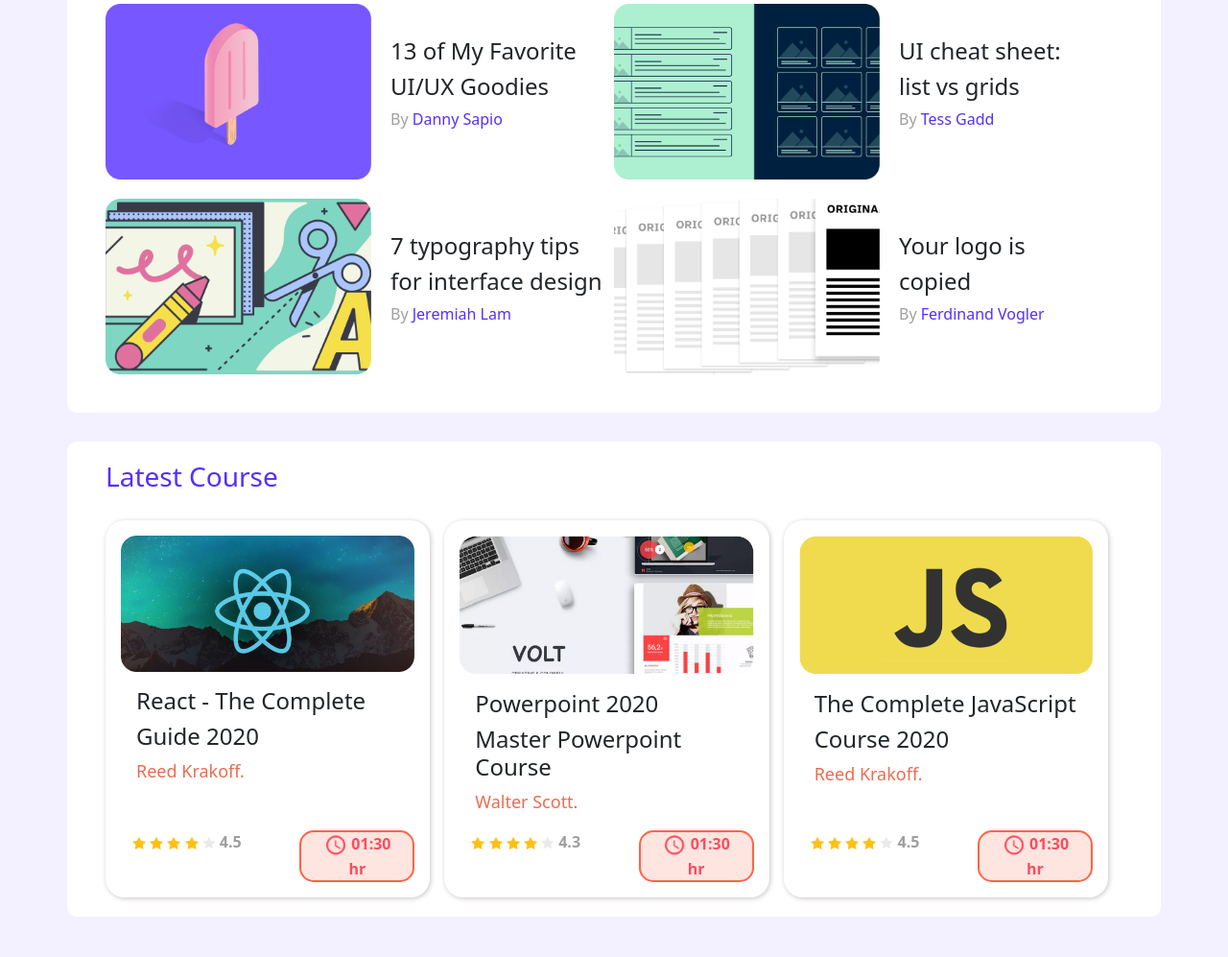
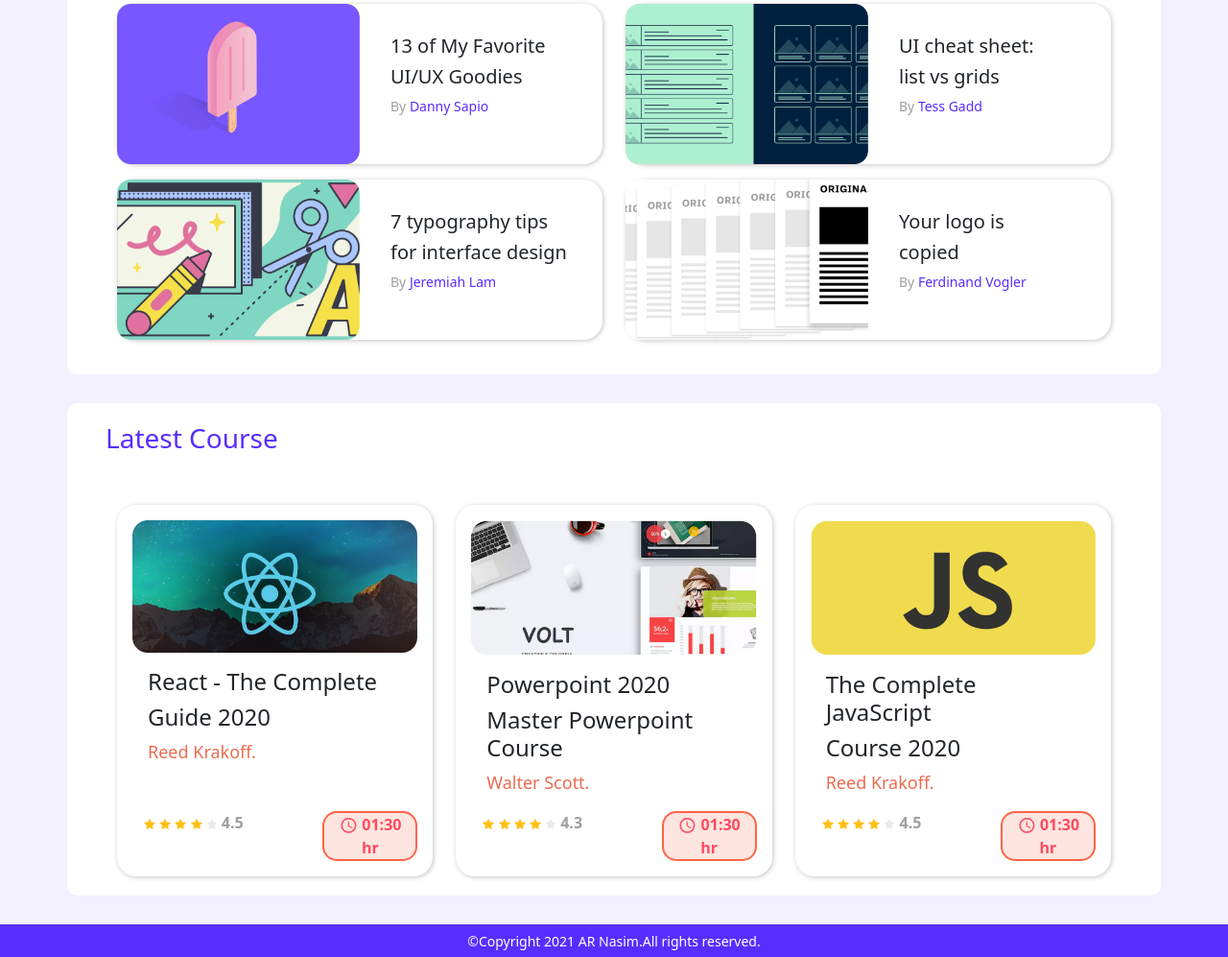
Before and after one commit to AR-Nasim/leader-board, a plain HTML site: page index.html in a window 1280 px wide. Shown: the part 525-1522 px from the top of the page at 96% size. Drawn offline with nearby package versions, Linux system fonts and the light colour scheme.

Commit message:
Responsive for mobile and laptop

```diff
--- a/index.html
+++ b/index.html
@@ -21,8 +21,8 @@
                 aria-controls="navbarNav" aria-expanded="false" aria-label="Toggle navigation">
                 <span class="navbar-toggler-icon"></span>
             </button>
-            <div class="collapse navbar-collapse justify-content-end" id="navbarNav">
-                <ul class="navbar-nav align-items-center">
+            <div class="collapse navbar-collapse" id="navbarNav">
+                <ul class="navbar-nav align-items-center ms-auto">
                     <li class="nav-item navi">
                         <a class="nav-link active" aria-current="page" href="#">Home</a>
                     </li>
@@ -32,7 +32,7 @@
                     <li class="nav-item navi">
                         <a class="nav-link" href="#">Works</a>
                     </li>
-                    <li class="nav-item">
+                    <li class="nav-item navi">
                         <a class="nav-link" href="#"><img src="icon/Ellipse.png" alt=""></a>
                     </li>
                 </ul>
@@ -73,46 +73,86 @@
         </section>
         <div class="line"></div>
         <h3 class="title">Top Blog</h3>
-        <div class="row blog">
-            <div class="col-md-6 blog d-flex ">
-                <img src="image/blog/blog1.png" alt="">
-                <div class="blog-item flex-column d-flex justify-content-center">
-                    <h4>13 of My Favorite</h4>
-                    <h4>UI/UX Goodies</h4>
-                    <p>By<span> Danny Sapio</span></p>
+        <div class="row">
+            <div class="col-md-6 ">
+                <div class="card mb-3" style="max-width: 540px;">
+                    <div class="row g-0">
+                      <div class="col-md-6">
+                         <img class="card-img" src="image/blog/blog1.png" alt="">
+                      </div>
+                      <div class="col-md-6 p-3 blog-item">
+                        <div class="card-body d-flex flex-column justify-content-center">
+                          <h5 class="card-title">13 of My Favorite</h5>
+                          <h5 class="card-title">UI/UX Goodies</h5>
+                          <small class="card-text">By<span> Danny Sapio</span></small>
+                        </div>
+                      </div>
+                    </div>
                 </div>
             </div>
-            <div class="col-md-6 blog d-flex">
-                <img src="image/blog/blog2.png" alt="">
-                <div class="blog-item flex-column d-flex justify-content-center">
-                    <h4>UI cheat sheet: </h4>
-                    <h4>list vs grids</h4>
-                    <p>By<span> Tess Gadd</span></p>
+
+            <div class="col-md-6 ">
+                <div class="card mb-3" style="max-width: 540px;">
+                    <div class="row g-0">
+                      <div class="col-md-6">
+                        <img class="card-img" src="image/blog/blog2.png" alt="">
+                      </div>
+                      <div class="col-md-6 p-3 blog-item">
+                        <div class="card-body d-flex flex-column justify-content-center">
+                          <h5 class="card-title">UI cheat sheet:</h5>
+                          <h5 class="card-title">list vs grids</h5>
+                          <small class="card-text">By<span> Tess Gadd</span></small>
+                        </div>
+                      </div>
+                    </div>
                 </div>
             </div>
-            <div class="col-md-6 blog d-flex">
-                <img src="image/blog/blog3.png" alt="">
-                <div class="blog-item flex-column d-flex justify-content-center">
-                    <h4>7 typography tips </h4>
-                    <h4>for interface design</h4>
-                    <p>By<span> Jeremiah Lam</span></p>
+
+            <div class="col-md-6 ">
+                <div class="card mb-3" style="max-width: 540px;">
+                    <div class="row g-0">
+                      <div class="col-md-6">
+                        <img class="card-img" src="image/blog/blog3.png" alt="">
+                      </div>
+                      <div class="col-md-6 p-3 blog-item">
+                        <div class="card-body d-flex flex-column justify-content-center">
+                          <h5 class="card-title">7 typography tips</h5>
+                          <h5 class="card-title">for interface design</h5>
+                          <small class="card-text">By<span> Jeremiah Lam</span></small>
+                        </div>
+                      </div>
+                    </div>
                 </div>
             </div>
-            <div class="col-md-6 blog d-flex">
-                <img src="image/blog/blog4.png" alt="">
-                <div class="blog-item flex-column d-flex justify-content-center">
-                    <h4>Your logo is</h4>
-                    <h4>copied</h4>
-                    <p>By<span> Ferdinand Vogler</span></p>
+
+
+            <div class="col-md-6 ">
+                <div class="card mb-3" style="max-width: 540px;">
+                    <div class="row g-0">
+                      <div class="col-md-6">
+                        <img class="card-img" src="image/blog/blog4.png" alt="">
+                      </div>
+                      <div class="col-md-6 p-3 blog-item">
+                        <div class="card-body d-flex flex-column justify-content-center">
+                          <h5 class="card-title">Your logo is</h5>
+                          <h5 class="card-title">copied</h5>
+                          <small class="card-text">By<span> Ferdinand Vogler</span></small>
+                        </div>
+                      </div>
+                    </div>
                 </div>
             </div>
         </div>
     </main>
 
+
+    <!-- Latest Course -->
+
+
     <section class="container">
         <h3 class="title">Latest Course</h3>
         <div class="row row-cols-1 row-cols-md-3 g-4">
-            <div class="col ll">
+            <div class="col ">
                 <div class="card h-100 p-3">
                     <img src="image/group/group1.png" class="card-img-top" alt="...">
                     <div class="card-body">
@@ -130,7 +170,7 @@
                                 <img src="icon/blank-star.png" alt="">
                                 <span>4.5</span>
                             </div>
-                            <div class="div2 col-md-6">
+                            <div class="div2 col-md-4">
                                 <img src="icon/time.png" alt="">
                                 <span>01:30 hr</span>
                             </div>
@@ -138,7 +178,7 @@
                     </div>
                 </div>
             </div>
-            <div class="col ll">
+            <div class="col ">
                 <div class="card h-100 p-3">
                     <img src="image/group/group2.png" class="card-img-top" alt="...">
                     <div class="card-body">
@@ -156,7 +196,7 @@
                                 <img src="icon/blank-star.png" alt="">
                                 <span>4.3</span>
                             </div>
-                            <div class="div2 col-md-6">
+                            <div class="div2 col-md-4">
                                 <img src="icon/time.png" alt="">
                                 <span>01:30 hr</span>
                             </div>
@@ -164,7 +204,7 @@
                     </div>
                 </div>
             </div>
-            <div class="col ll">
+            <div class="col ">
                 <div class="card h-100 p-3">
                     <img src="image/group/group3.png" class="card-img-top" alt="...">
                     <div class="card-body">
@@ -173,7 +213,7 @@
                         <p class="card-text">Reed Krakoff.</p>
                     </div>
                     <div class="card-footer">
-                        <div class="row d-flex justify-content-between">
+                        <div class="row justify-content-between">
                             <div class="div1 col-md-6">
                                 <img src="icon/star.png" alt="">
                                 <img src="icon/star.png" alt="">
@@ -182,7 +222,7 @@
                                 <img src="icon/blank-star.png" alt="">
                                 <span>4.5</span>
                             </div>
-                            <div class="div2 col-md-6">
+                            <div class="div2 col-md-4">
                                 <img src="icon/time.png" alt="">
                                 <span>01:30 hr</span>
                             </div>
@@ -194,6 +234,9 @@
     </section>
 
 
+    <footer>
+        <small>&copy;Copyright 2021 AR Nasim.All rights reserved.</small>
+    </footer>
 
 
     <script src="https://cdn.jsdelivr.net/npm/bootstrap@5.0.2/dist/js/bootstrap.bundle.min.js"
--- a/style.css
+++ b/style.css
@@ -13,7 +13,7 @@ body{
     color: white !important;
 }
 .navi{
-    padding-right: 50px;
+    padding-right: 20px;
 }
 .navbar-brand span{
     font-size: 26px;
@@ -24,7 +24,7 @@ body{
     margin-bottom: 30px;
     background-color: white;
     border-radius: 10px;
-    padding: 0px 40px;
+    padding: 0px 40px 20px 40px;
 }
 .photo img{
     width: 56px;
@@ -64,32 +64,27 @@ body{
 .blog-item{
     padding: 0 0 0 20px;
 }
-.blog-item p{
+.blog-item .card-body small{
     color: #9F9F9F;
 }
-.blog-item p span{
+.blog-item .card-body span{
     color: #562EFF;
-}
-.ll{
-    padding: 0 15px 0 0;
-    margin: 0 0 20px 0;
 }
 .card-footer{
     background-color: transparent;
     border: none;
 }
 .card-footer .div1 img{
-    width: 14px;
+    width: 12px;
 }
 .card-footer .div2 img{
-    width: 25px;
+    width: 20px;
 }
 .div1{
     color: #9F9F9F;
     font-weight: bold;
 }
 .div2{
-    width: 120px;
     border: tomato 2px solid;
     text-align: center;
     border-radius: 15px;
@@ -111,3 +106,10 @@ body{
     box-shadow: 1px 1px 5px rgb(201, 195, 195);
     border-radius: 20px;
 }
+
+footer{
+    background-color: #562EFF;
+    color: white;
+    text-align: center;
+    padding: 5px 0;
+}
```
